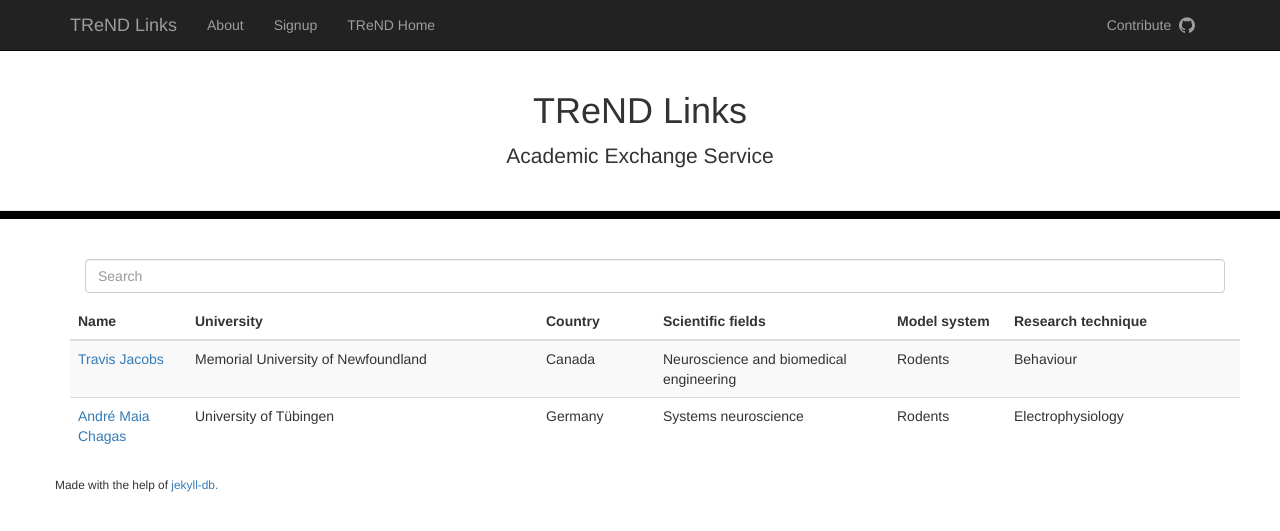
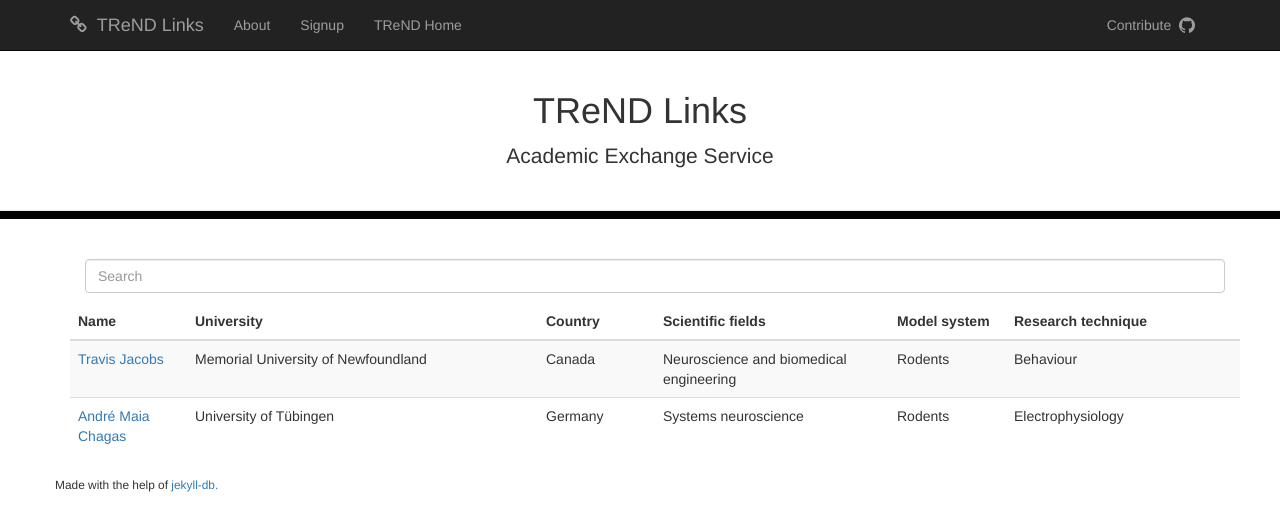
Before and after one commit to travs/TReND-links, a Jekyll site: the page built from index.html, in a window 1280 px wide. Shown: the top 531 px of the page. Built offline with Jekyll 4.4.1, drawn with Linux system fonts in a browser that asks for light colours; nearby versions of some CDN libraries.

Commit message:
Add link icon.

```diff
--- a/_includes/nav.html
+++ b/_includes/nav.html
@@ -6,7 +6,7 @@
         <span class="icon-bar"></span>
         <span class="icon-bar"></span>
       </button>
-      <a class="navbar-brand" href="http://travs.github.io/TReND-links/index.html">TReND Links</a>
+      <a class="navbar-brand" href="http://travs.github.io/TReND-links/index.html"><i class="fa fa-link"></i>&nbsp&nbspTReND Links</a>
     </div>
     <div class="collapse navbar-collapse">
       <ul class="nav navbar-nav">
```
